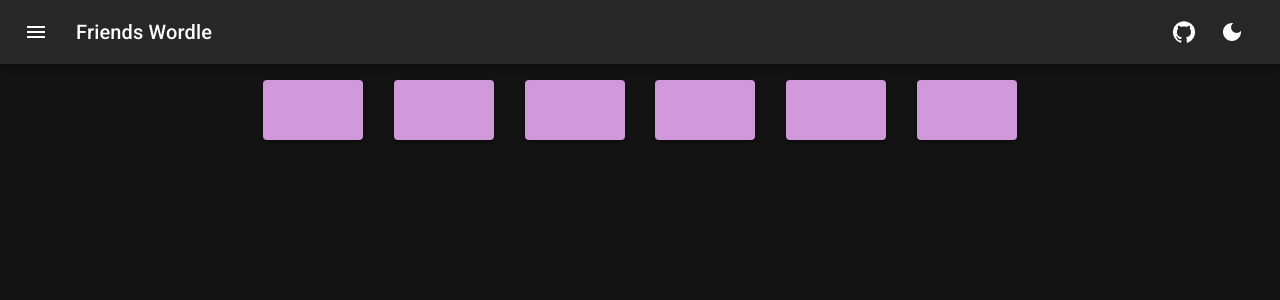
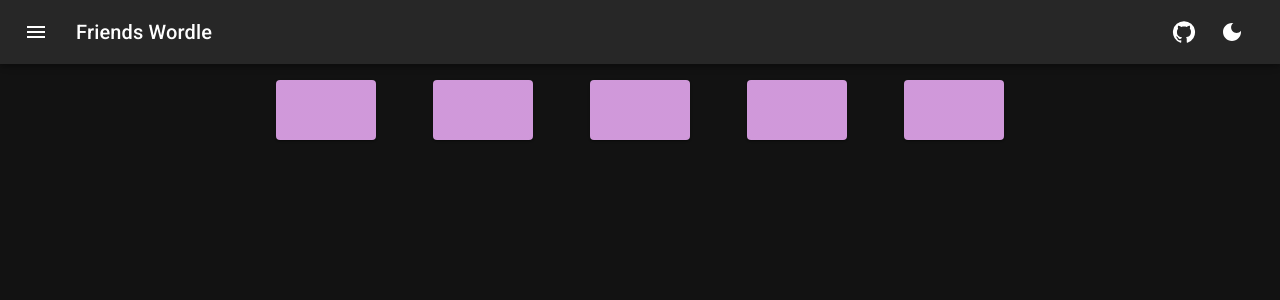
Before and after one commit to danieljmann96/friends-wordle, a React app: page / in a window 1280 px wide. Shown: the top 300 px of the page. Built offline with nearby package versions, Linux system fonts and the light colour scheme.

Commit message:
random words

```diff
--- /dev/null
+++ b/src/constants/characters.ts
@@ -0,0 +1,37 @@
+export const characters = [
+  'CHANDLER',
+  'JOEY',
+  'MONICA',
+  'PHOEBE',
+  'RACHEL',
+  'ROSS',
+  'JANICE',
+  'MIKE',
+  'DAVID',
+  'JUDY',
+  'JACK',
+  'GINGER',
+  'URSULA',
+  'JANINE',
+  'GUNTHER',
+  'RICHARD',
+  'CAROL',
+  'SUSAN',
+  'EMILY',
+  'CHARLIE',
+  'FRANK',
+  'TAG',
+  'PETE',
+  'ESTELLE',
+  'ERICA',
+  'JULIE',
+  'MONA',
+  'JOSHUA',
+  'KATHY',
+  'ELIZABETH',
+  'NORA',
+  'MRHECKLES',
+  'BARRY',
+  'MARK',
+  'MRTREEGER'
+];
--- a/src/constants/index.ts
+++ b/src/constants/index.ts
@@ -1,6 +1,4 @@
-export const NUMBER_OF_GUESSES = 3;
-
-export const DEFAULT_WORD = 'PHOEBE';
+export const NUMBER_OF_GUESSES = 6;
 
 export const keyboardLayout = [
   'Q W E R T Y U I O P',
--- a/src/providers/WordProvider.tsx
+++ b/src/providers/WordProvider.tsx
@@ -6,8 +6,11 @@ import React, {
   useEffect
 } from 'react';
 import { useSnackbar } from 'notistack';
-import { DEFAULT_WORD, alphabet, NUMBER_OF_GUESSES } from '../constants';
+import { alphabet, NUMBER_OF_GUESSES } from '../constants';
+import { characters } from '../constants/characters';
 import { ContextProviderProps, Letter, LetterStatus } from 'types';
+
+const wordToUse = characters[Math.floor(Math.random() * characters.length)];
 
 interface WordContextState {
   activeRow: Letter[];
@@ -19,7 +22,7 @@ interface WordContextState {
   word: string;
 }
 
-const emptyRow = Array<string>(DEFAULT_WORD.length)
+const emptyRow = Array<string>(wordToUse.length)
   .fill('')
   .map<Letter>(x => {
     return { display: x, status: 'unused' };
@@ -81,7 +84,7 @@ export default function WordProvider({
   const guessWord = useCallback(() => {
     const letters = activeRow.map(x => x.display);
     if (!letters.includes('')) {
-      const word = DEFAULT_WORD.split('');
+      const word = wordToUse.split('');
       const statuses: LetterStatus[] = Array(letters.length).fill('unused');
       //go through correct letters
       letters.forEach((letter, i) => {
@@ -102,14 +105,17 @@ export default function WordProvider({
         return { display: letter.display, status: statuses[i] };
       });
       const isFinished = usedRows.length === NUMBER_OF_GUESSES - 1;
-      const hasWon = letters.join('') === DEFAULT_WORD;
+      const hasWon = letters.join('') === wordToUse;
       if (isFinished || hasWon) {
         setHasFinished(true);
         setActiveRow(newRow);
         if (!hasWon) {
-          enqueueSnackbar("You didn't win! Better luck next time", {
-            variant: 'error'
-          });
+          enqueueSnackbar(
+            `You didn't win! Better luck next time. The word was ${wordToUse}`,
+            {
+              variant: 'error'
+            }
+          );
         } else {
           enqueueSnackbar(`You won in ${usedRows.length + 1} guesses!`, {
             variant: 'success'
@@ -141,7 +147,7 @@ export default function WordProvider({
 
   const contextValue: WordContextState = useMemo(() => {
     return {
-      word: DEFAULT_WORD,
+      word: wordToUse,
       activeRow,
       usedRows,
       inputLetter,
```
